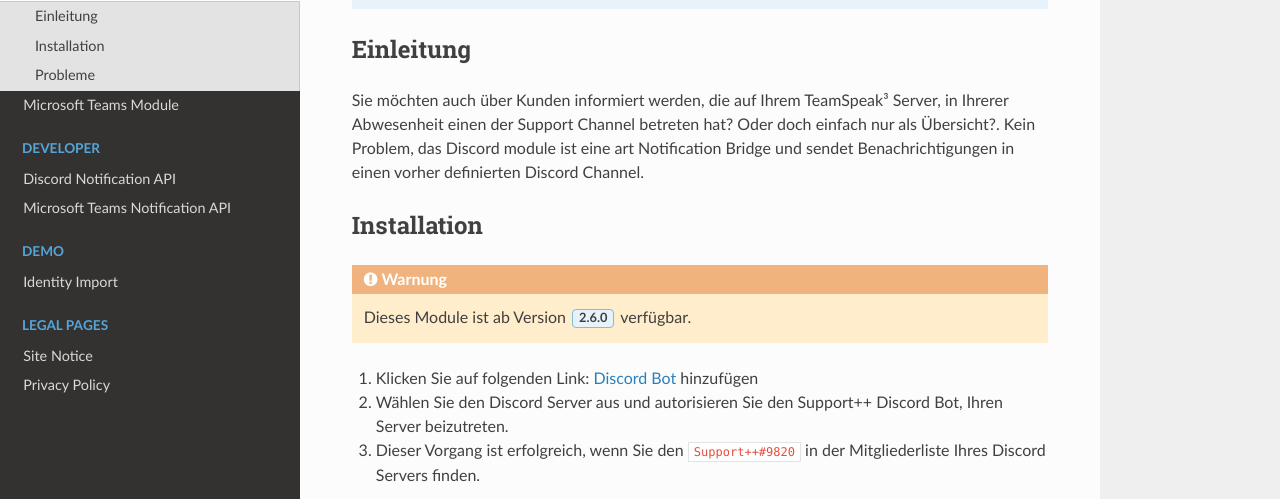
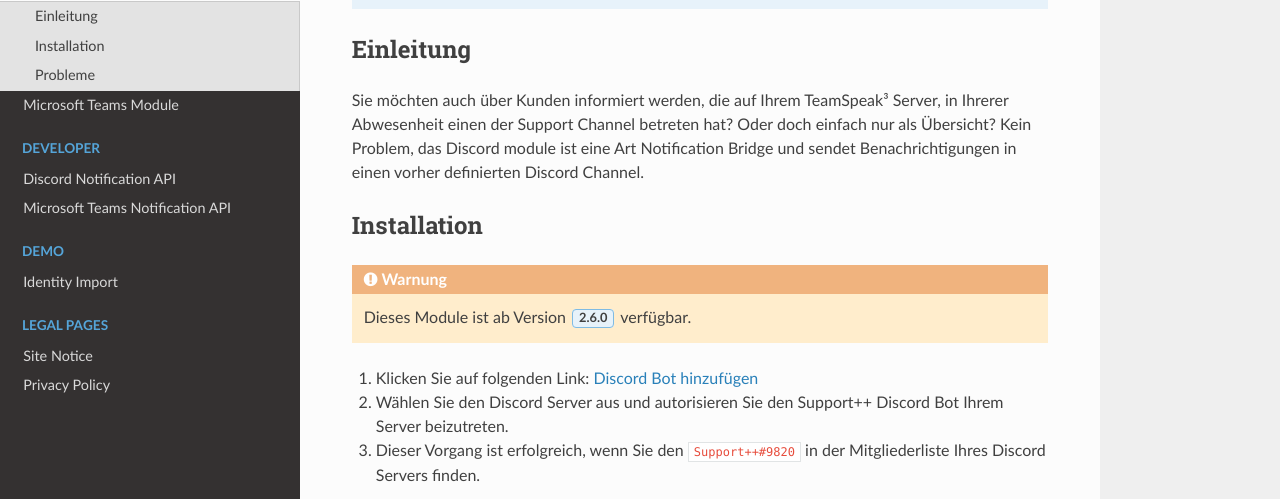
Before and after one commit to Support-pp/Support-pp, a Sphinx documentation site: the page built from docs/source/modules/discord.rst, in a window 1280 px wide and 900 px high, scrolled down 477 px. Shown: the part 167-666 px from the top of the window. Built offline with Sphinx 7.4.7 and the Read the Docs theme 2.0.0, drawn with Linux system fonts in a browser that asks for light colours.

Commit message:
docs!: fixed typos

```diff
--- a/docs/source/demo/identity-import.rst
+++ b/docs/source/demo/identity-import.rst
@@ -5,7 +5,7 @@
 | Standartmäßig stellt der TeamSpeak³ Server mit eine Sicherheitsstufe von 8 voraus.
 | Sinusbot hat generierte Identity mit dem Level 9.
 
-| In den meisten Fällen, ist es daher möglich direkt audf den TeamSpeak³ Server zu connecten.
+| In den meisten Fällen, ist es daher möglich direkt auf den TeamSpeak³ Server zu connecten.
 | Solle aber der Server eine höhere Sicherheitsstufe verlangen, müssen Sie diese manuell erhöhen.
 
 Anleitung
--- a/docs/source/developer/teams-notify-api.rst
+++ b/docs/source/developer/teams-notify-api.rst
@@ -14,7 +14,7 @@
 
 In diesem Jahr hat Microsoft Teams fast doppelt so viel User wie der ehemalige Konkurrent Slack. Aber auch für Slack wird es in Zukunft ein Module geben.
 
-Die Integration in Messenger, kann die Bearbeitung von Tickets und Support anfragen entlasten und die Arbeit optimieren.
+Die Integration in Messenger, kann die Bearbeitung von Tickets und Support Anfragen entlasten und die Arbeit optimieren.
 
 Wie funktioniert der Spaß?
 --------------------------
--- a/docs/source/modules/discord.rst
+++ b/docs/source/modules/discord.rst
@@ -10,8 +10,8 @@
 
 Einleitung
 ----------
-Sie möchten auch über Kunden informiert werden, die auf Ihrem TeamSpeak³ Server, in Ihrerer Abwesenheit einen der Support Channel betreten hat? Oder doch einfach nur als Übersicht?.
-Kein Problem, das Discord module ist eine art Notification Bridge und sendet Benachrichtigungen in einen vorher definierten Discord Channel.
+Sie möchten auch über Kunden informiert werden, die auf Ihrem TeamSpeak³ Server, in Ihrerer Abwesenheit einen der Support Channel betreten hat? Oder doch einfach nur als Übersicht?
+Kein Problem, das Discord module ist eine Art Notification Bridge und sendet Benachrichtigungen in einen vorher definierten Discord Channel.
 
 Installation
 ------------
@@ -20,8 +20,8 @@
 
     Dieses Module ist ab Version :guilabel:`2.6.0` verfügbar.
 
-1. Klicken Sie auf folgenden Link: `Discord Bot`_ hinzufügen
-2. Wählen Sie den Discord Server aus und autorisieren Sie den Support++ Discord Bot, Ihren Server beizutreten.
+1. Klicken Sie auf folgenden Link: `Discord Bot hinzufügen`_
+2. Wählen Sie den Discord Server aus und autorisieren Sie den Support++ Discord Bot Ihrem Server beizutreten.
 3. Dieser Vorgang ist erfolgreich, wenn Sie den :code:`Support++#9820` in der Mitgliederliste Ihres Discord Servers finden.
 
    .. image:: /_static/images/modules/discord/mliste.png
--- a/docs/source/modules/teams.rst
+++ b/docs/source/modules/teams.rst
@@ -5,8 +5,8 @@
 
 Einleitung
 ----------
-Sie möchten auch über Kunden informiert werden, die auf Ihrem TeamSpeak³ Server, in Ihrerer Abwesenheit einen der Support Channel betreten hat? Oder doch einfach nur als Übersicht?.
-Kein Problem, das Microsoft Teams module ist eine art Notification Bridge und sendet Benachrichtigungen in einen vorher definierten Teams Channel.
+Sie möchten auch über Kunden informiert werden, die auf Ihrem TeamSpeak³ Server, in Ihrerer Abwesenheit einen der Support Channel betreten hat? Oder doch einfach nur als Übersicht?
+Kein Problem, das Microsoft Teams module ist eine Art Notification Bridge und sendet Benachrichtigungen in einen vorher definierten Teams Channel.
 
 Installation
 ------------
```
Also changed, not shown: other parts of docs/source/modules/discord.rst (+1 -1 lines).
